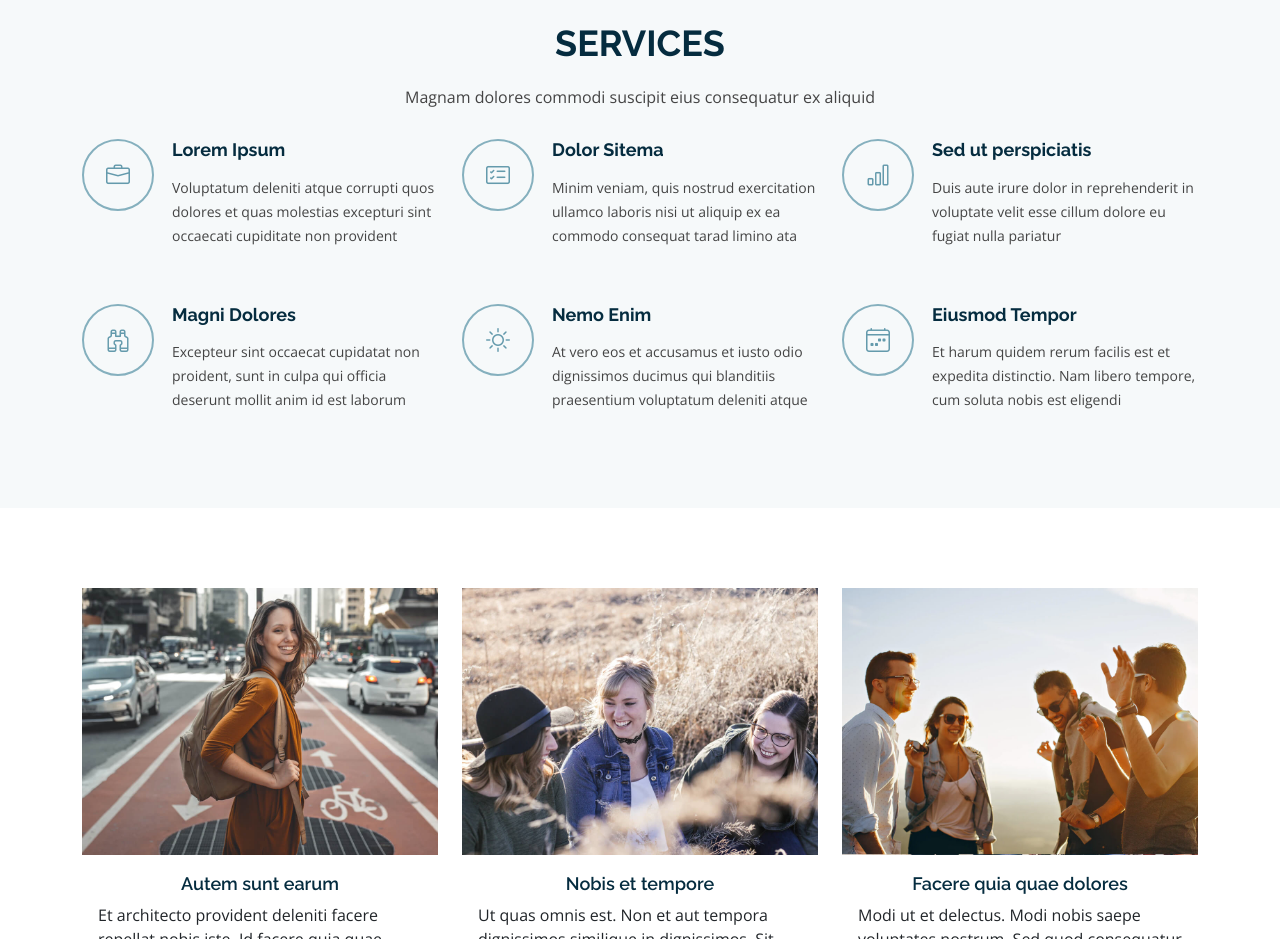
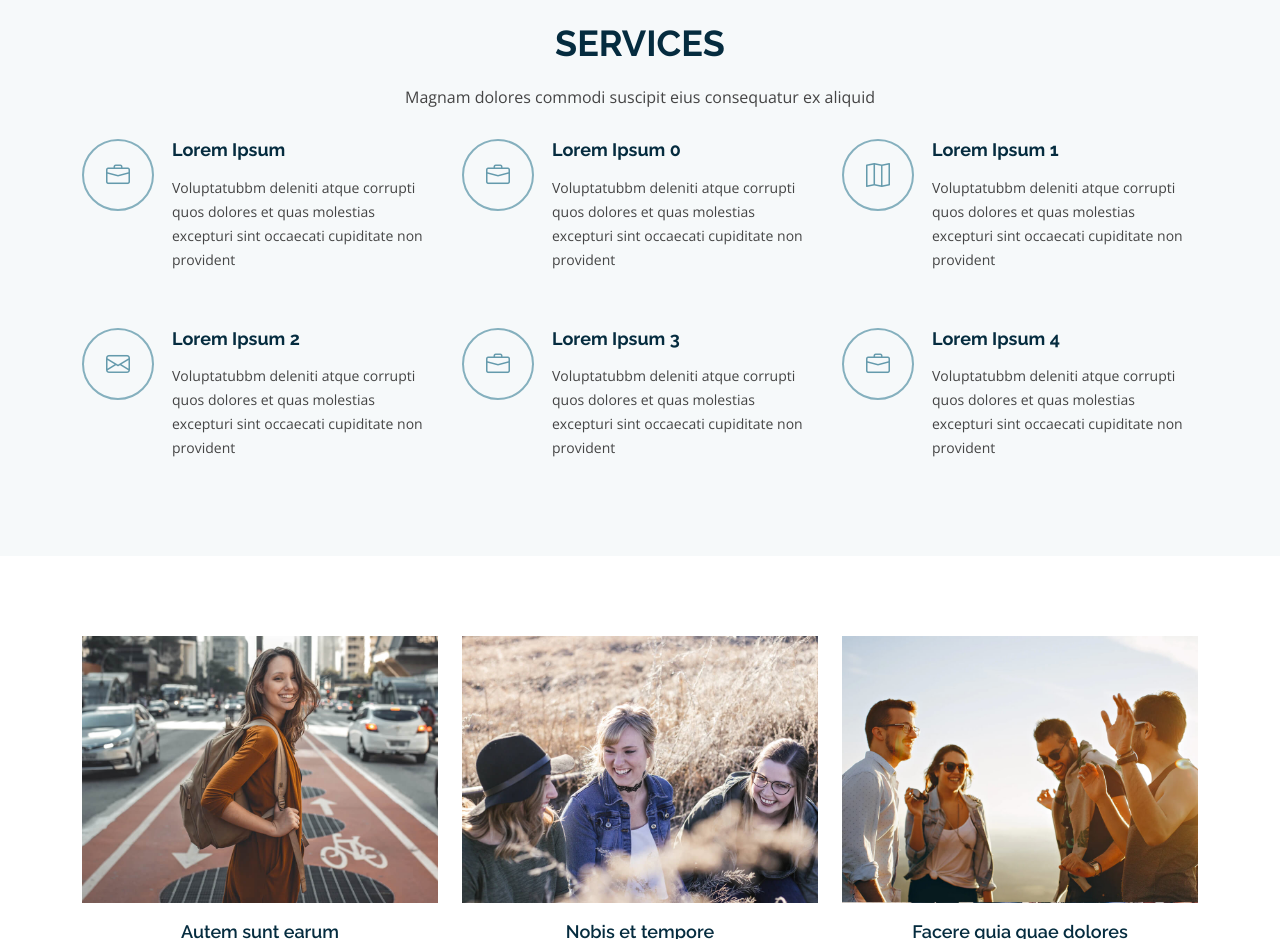
Before and after one commit to charbex/vlava, a plain HTML site: page index.html in a window 1280 px wide. Shown: the part 1160-2099 px from the top of the page. Drawn offline with nearby package versions, Linux system fonts and the light colour scheme.

Commit message:
second commit

```diff
--- a/index.html
+++ b/index.html
@@ -131,37 +131,13 @@
           <p>Magnam dolores commodi suscipit eius consequatur ex aliquid</p>
         </div>
 
-        <div class="row">
+        <div class="row" id="servicescontainer">
           <div class="col-lg-4 col-md-6 icon-box">
             <div class="icon"><i class="bi bi-briefcase"></i></div>
             <h4 class="title"><a href="">Lorem Ipsum</a></h4>
-            <p class="description">Voluptatum deleniti atque corrupti quos dolores et quas molestias excepturi sint occaecati cupiditate non provident</p>
+            <p class="description">Voluptatubbm deleniti atque corrupti quos dolores et quas molestias excepturi sint occaecati cupiditate non provident</p>
           </div>
-          <div class="col-lg-4 col-md-6 icon-box">
-            <div class="icon"><i class="bi bi-card-checklist"></i></div>
-            <h4 class="title"><a href="">Dolor Sitema</a></h4>
-            <p class="description">Minim veniam, quis nostrud exercitation ullamco laboris nisi ut aliquip ex ea commodo consequat tarad limino ata</p>
-          </div>
-          <div class="col-lg-4 col-md-6 icon-box">
-            <div class="icon"><i class="bi bi-bar-chart"></i></div>
-            <h4 class="title"><a href="">Sed ut perspiciatis</a></h4>
-            <p class="description">Duis aute irure dolor in reprehenderit in voluptate velit esse cillum dolore eu fugiat nulla pariatur</p>
-          </div>
-          <div class="col-lg-4 col-md-6 icon-box">
-            <div class="icon"><i class="bi bi-binoculars"></i></div>
-            <h4 class="title"><a href="">Magni Dolores</a></h4>
-            <p class="description">Excepteur sint occaecat cupidatat non proident, sunt in culpa qui officia deserunt mollit anim id est laborum</p>
-          </div>
-          <div class="col-lg-4 col-md-6 icon-box">
-            <div class="icon"><i class="bi bi-brightness-high"></i></div>
-            <h4 class="title"><a href="">Nemo Enim</a></h4>
-            <p class="description">At vero eos et accusamus et iusto odio dignissimos ducimus qui blanditiis praesentium voluptatum deleniti atque</p>
-          </div>
-          <div class="col-lg-4 col-md-6 icon-box">
-            <div class="icon"><i class="bi bi-calendar4-week"></i></div>
-            <h4 class="title"><a href="">Eiusmod Tempor</a></h4>
-            <p class="description">Et harum quidem rerum facilis est et expedita distinctio. Nam libero tempore, cum soluta nobis est eligendi</p>
-          </div>
+
         </div>
 
       </div>
@@ -755,7 +731,7 @@
 
   <!-- Template Main JS File -->
   <script src="assets/js/main.js"></script>
-
+  <script src="index.js"></script>
 </body>
 
 </html>
--- /dev/null
+++ b/index.js
@@ -0,0 +1,22 @@
+
+ var _servicescontainer=document.getElementById('servicescontainer')
+ for (let i = 0; i < 5; i++) {
+    let _icon='briefcase';
+    if(i==1){
+        _icon='map'
+    }
+    if(i==2){
+        _icon='envelope'
+    }
+    var content=`
+
+               <div class="icon"><i class="bi bi-${_icon}"></i></div>
+               <h4 class="title"><a href="">Lorem Ipsum ${i}</a></h4>
+               <p class="description">Voluptatubbm deleniti atque corrupti quos dolores et quas molestias excepturi sint occaecati cupiditate non provident</p>
+
+    `
+   let _div= document.createElement('div');
+   _div.innerHTML=content;
+   _div.className="col-lg-4 col-md-6 icon-box"
+   _servicescontainer.appendChild(_div);
+ }
```
